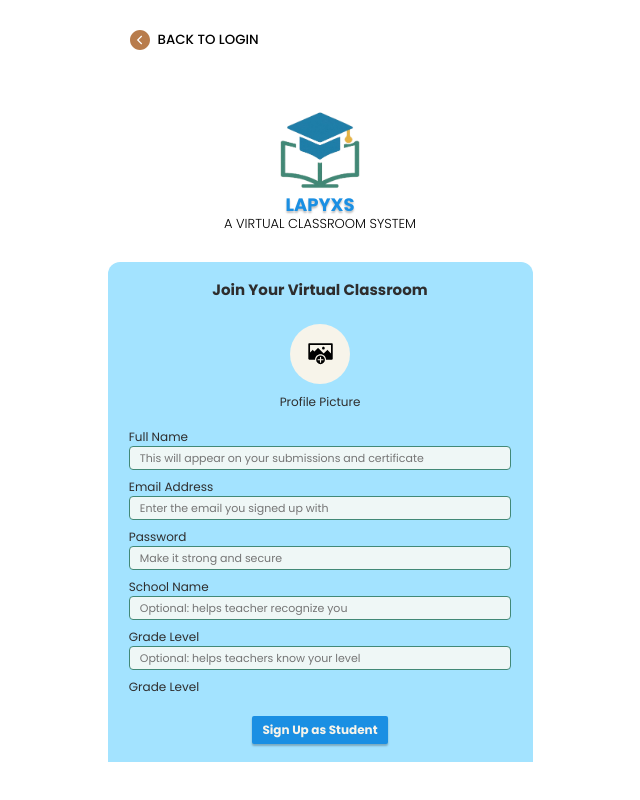
After one commit to astigPree/LAPYXS, a Django app: page /register_student/ in a window 1280 px wide. The commit adds this page. Shown: the whole page, without its empty margins (320-960 px from the left). Run offline with Django 4.2, Linux system fonts and the light colour scheme.

Commit message:
change and update it

```diff
--- a/frontend/urls.py
+++ b/frontend/urls.py
@@ -3,4 +3,5 @@ from . import views
 urlpatterns = [
     path('', views.login_page, name='login_page'),
     path('register_teacher/', views.register_teacher_page, name='register_teacher_page'),
+    path('register_student/', views.register_student_page, name='register_student_page'),
 ]
--- a/frontend/views.py
+++ b/frontend/views.py
@@ -8,4 +8,7 @@ def login_page(request):
     return render(request, 'authen/login_page.html')
 
 def register_teacher_page(request):
-    return render(request, 'authen/register_teacher.html')
+    return render(request, 'authen/register_students.html')
+
+def register_student_page(request):
+    return render(request, 'authen/register_teachers.html')
--- a/templates/authen/register_teacher.html
+++ b/templates/authen/register_students.html
@@ -3,8 +3,8 @@
 
 
 {% block baseheadblock %}
-<link rel="stylesheet" href="{% static "authen/register_teacher.css" %}">
-<script src="{% static "authen/register_teacher.js" %}" defer></script>
+<link rel="stylesheet" href="{% static "authen/register_account.css" %}">
+<script src="{% static "authen/register_account.js" %}" defer></script>
 
 {% endblock baseheadblock %}
 
--- /dev/null
+++ b/templates/authen/register_teachers.html
@@ -0,0 +1,52 @@
+{% extends "base.html" %}
+{% load static %}
+
+
+{% block baseheadblock %}
+<link rel="stylesheet" href="{% static "authen/register_account.css" %}">
+<script src="{% static "authen/register_account.js" %}" defer></script>
+
+{% endblock baseheadblock %}
+
+
+{% block basebodyblock %}
+
+<button class="back-button">
+    <img src="{% static "assets/back-icon.svg" %}" alt="back" class="back-icon">
+    <span class="poppins-medium">BACK TO LOGIN</span>
+</button>
+
+<img src="{% static "assets/icon.png" %}" alt="logo" class="logo">
+<h1 class="title poppins-bold">LAPYXS</h1>
+<h2 class="subtitle poppins-light">A VIRTUAL CLASSROOM SYSTEM</h2>
+
+<div class="register-container">
+    <h3 class="poppins-bold">Join Your Virtual Classroom</h3>
+    <div class="register-profile">
+        <input type="file" name="profile" class="poppins-regular" hidden>
+        <img src="{% static "assets/upload-img.svg" %}" alt="default-profile" class="default-profile">
+    </div>
+    <h4 class="poppins-regular">Profile Picture</h4>
+    <label class="poppins-regular">Full Name</label>
+    <input type="text" placeholder="This will appear on your submissions and certificate" class="poppins-regular input-field">
+    <label class="poppins-regular">Email Address</label>
+    <input type="text" placeholder="Enter the email you signed up with" class="poppins-regular input-field">
+    <label class="poppins-regular">Password</label>
+    <input type="text" placeholder="Make it strong and secure" class="poppins-regular input-field">
+    <label class="poppins-regular">School Name</label>
+    <input type="text" placeholder="Optional: helps teacher recognize you" class="poppins-regular input-field">
+    <label class="poppins-regular">Grade Level</label>
+    <input type="text" placeholder="Optional: helps teachers know your level" class="poppins-regular input-field">
+    <label class="poppins-regular">Grade Level</label>
+    <button class="poppins-bold register-button">
+        Sign Up as Student
+    </button>
+
+</div>
+
+
+
+
+
+
+{% endblock basebodyblock %}
```
Also changed, not shown: static/authen/register_account.css (renamed from static/authen/register_teacher.css), static/authen/register_account.js (added), static/authen/register_teacher.js (deleted).
